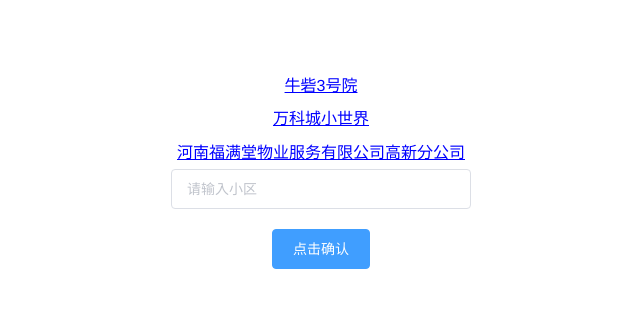
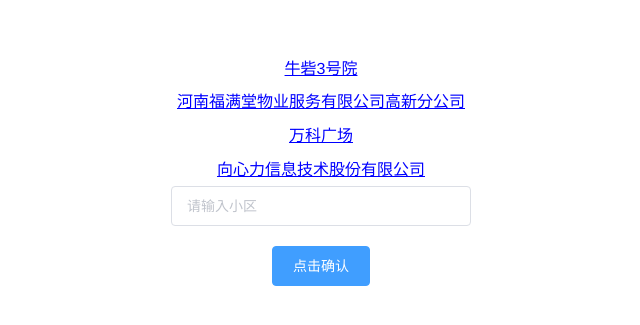
Before and after one commit to hanoubaba/deal-program, a Vue app: page / in a window 1280 px wide. Shown: the part 231-556 px from the top of the page, without its empty margins (319-959 px from the left). Built offline with nearby package versions, Linux system fonts and the light colour scheme.

Commit message:
no message

```diff
--- a/public/index.html
+++ b/public/index.html
@@ -1,17 +1,21 @@
 <!DOCTYPE html>
 <html lang="">
+
 <head>
   <meta charset="utf-8">
   <meta http-equiv="X-UA-Compatible" content="IE=edge">
   <meta name="viewport" content="width=device-width,initial-scale=1.0">
   <link rel="icon" href="<%= BASE_URL %>favicon.ico">
-    <title><%= htmlWebpackPlugin.options.title %></title>
+  <title>核酸检测</title>
 </head>
+
 <body>
   <noscript>
-      <strong>We're sorry but <%= htmlWebpackPlugin.options.title %> doesn't work properly without JavaScript enabled. Please enable it to continue.</strong>
+    <strong>We're sorry but <%= htmlWebpackPlugin.options.title %> doesn't work properly without JavaScript enabled.
+        Please enable it to continue.</strong>
   </noscript>
   <div id="app"></div>
   <!-- built files will be auto injected -->
 </body>
+
 </html>
--- a/src/components/bdemo.vue
+++ b/src/components/bdemo.vue
@@ -30,8 +30,9 @@
             flag: true,
             nameLs: [
                 '牛砦3号院',
-                '万科城小世界',
-                '河南福满堂物业服务有限公司高新分公司'
+                '河南福满堂物业服务有限公司高新分公司',
+                '万科广场',
+                '向心力信息技术股份有限公司'
             ]
         }
     },
@@ -44,7 +45,7 @@
             this.flag = false
         },
         showInfo () {
-            if(!this.name){
+            if (!this.name) {
                 return
             }
             this.flag = false
```
Lines whose indentation alone changed are shown as unchanged.
